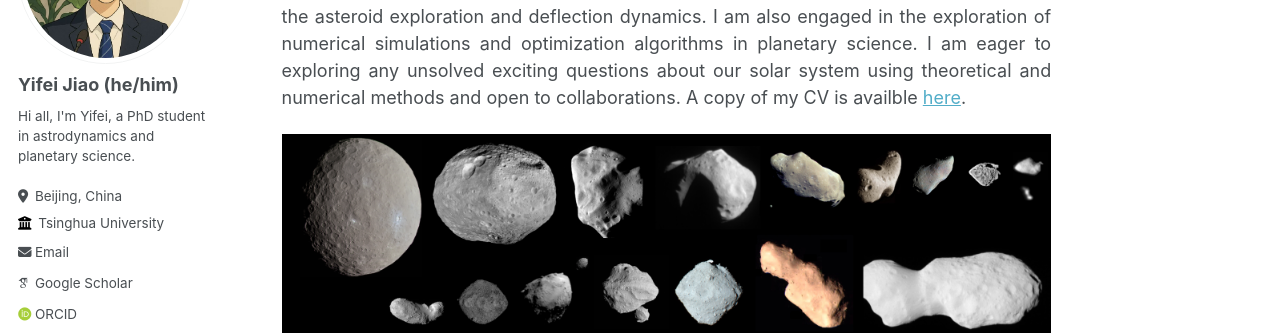
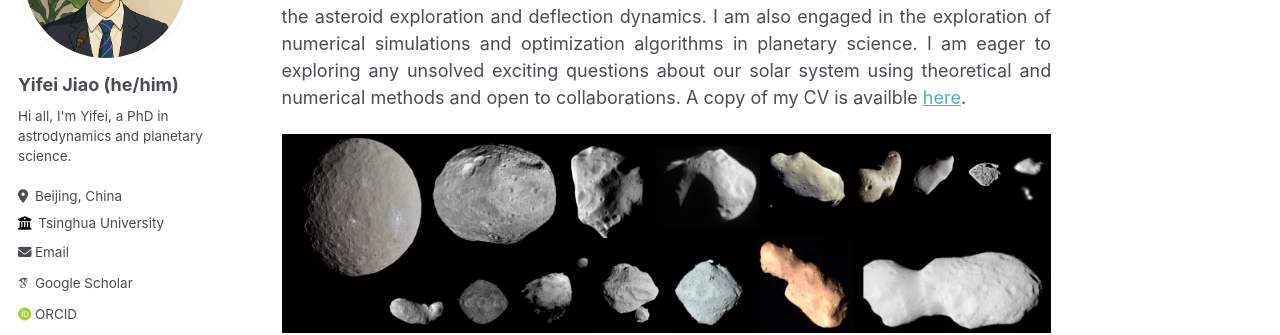
Before and after one commit to jiaoyf-thu/jiaoyf-thu.github.io, a Jekyll site: the page built from _pages/about.md, in a window 1280 px wide. Shown: the part 217-552 px from the top of the page. Built offline with Jekyll 4.4.1, drawn with Linux system fonts in a browser that asks for light colours; some web fonts are replaced.

Commit message:
Update _config.yml

```diff
--- a/_config.yml
+++ b/_config.yml
@@ -24,7 +24,7 @@ author:
   avatar           : "profile.png"
   name             : "Yifei Jiao (he/him)"
   pronouns         : # "he/him"
-  bio              : "Hi all, I'm Yifei, a PhD student in astrodynamics and planetary science."
+  bio              : "Hi all, I'm Yifei, a PhD in astrodynamics and planetary science."
   location         : "Beijing, China"
   employer         : "Tsinghua University"
   uri              : # URL
```
